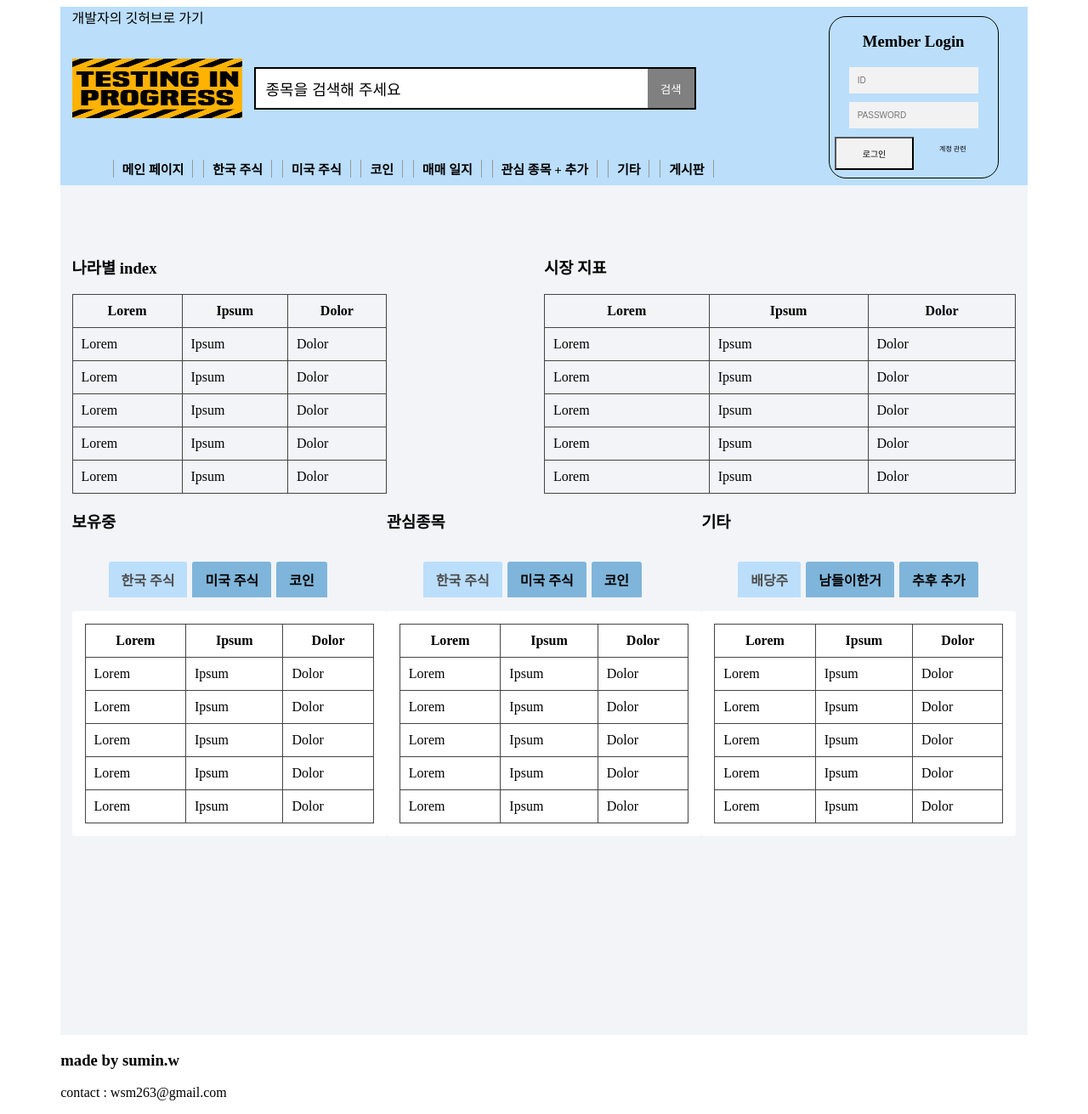
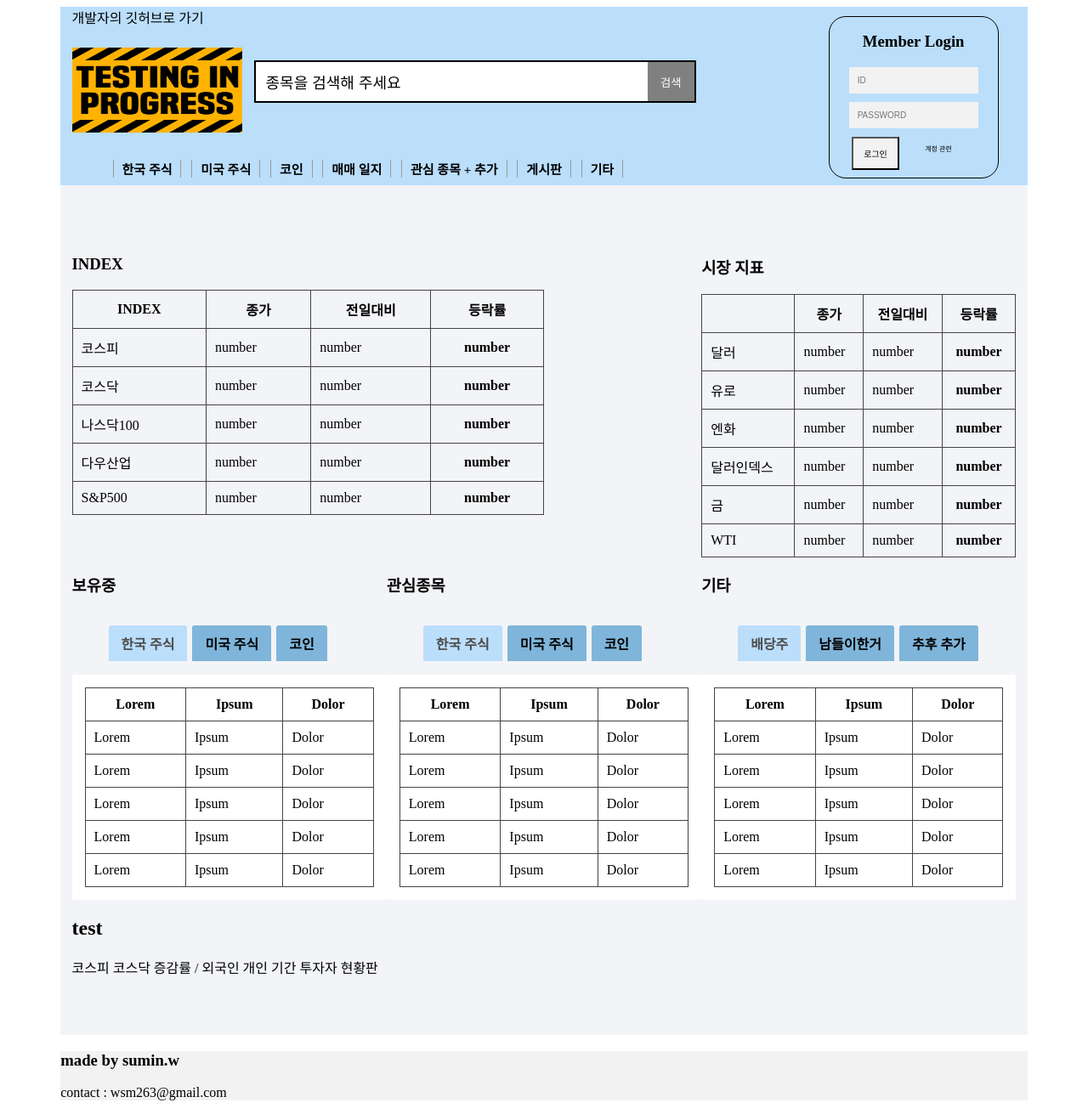
Before and after one commit to suminwooo/Flask_web_making, a Flask app: page / in a window 1280 px wide. Shown: the whole page at 85% size. Run offline with Flask 2, Linux system fonts and the light colour scheme.

Commit message:
20200720

```diff
--- a/static/main_page.css
+++ b/static/main_page.css
@@ -12,8 +12,6 @@
     text-decoration: underline; /* 마우스 커서가 올라갔을 때 밑줄을 생성*/
 }
 
-/* ######################################헤더 부분###################################### */
-
 header {
     background: #BBDEFB;
     margin: auto; /* header의 양쪽 여백(margin)을 동등하게 맞춤 -> 수평가운데정렬 */
@@ -26,6 +24,30 @@
     padding-left : 10pt;
     padding-right : 10pt;
 }
+
+main {
+    background: #f2f4f7;
+    margin: auto; /* header의 양쪽 여백(margin)을 동등하게 맞춤 -> 수평가운데정렬 */
+    width: 90%;
+    height: 1000px;
+    position: relative;
+    padding-top : 5%;
+    padding-bottom : 5%;
+    padding-left : 10pt;
+    padding-right : 10pt;
+    display: fixed;
+}
+
+footer {
+    background:#f2f2f2;
+    margin : auto;
+    width: 90%;
+}
+
+
+/* ######################################헤더 부분###################################### */
+
+
 fieldset {
     border: none; /* 기본 border 없애기 */
 }
@@ -58,10 +80,7 @@
   }
 /* 이미지 부분 */
 
-.img_logo {
-    width: 200px;
-    height: 70px;
-}
+/*에러나서 이미지만 html에 포함*/
 
 /* 검색 박스 부분 */
 
@@ -126,9 +145,9 @@
     background: #f2f2f2;
     padding: 10px;
     font-size: 10px;
-    width = 50%;
-    float: left; width: 50%;
-    margin: 0;
+    float: left;
+    width: 30%;
+    margin-left: 20;
 }
 
 p.register {
@@ -168,18 +187,6 @@
 
 /* ######################################main 부분###################################### */
 
-main {
-    background: #f2f4f7;
-    margin: auto; /* header의 양쪽 여백(margin)을 동등하게 맞춤 -> 수평가운데정렬 */
-    width: 90%;
-    height: 1000px;
-    position: relative;
-    padding-top : 5%;
-    padding-bottom : 5%;
-    padding-left : 10pt;
-    padding-right : 10pt;
-    display: fixed;
-}
 
 .main_container{
     display: grid;
@@ -188,38 +195,43 @@
 
 .container_main1{
     grid-column-start: 1;
-    grid-column-end: 3;
-    grid-row-start: 1;
-    grid-row-end: 3;
+    grid-column-end: 4;
+    grid-row-start: 2;
+    grid-row-end: 4;
 }
 
 .container_main2{
-    grid-column-start: 4;
+    grid-column-start: 5;
     grid-column-end: 7;
-    grid-row-start: 1;
-    grid-row-end: 3;
+    grid-row-start: 2;
+    grid-row-end: 4;
 }
 
 .container_main3{
     grid-column-start: 1;
     grid-column-end: 3;
-    grid-row-start: 4;
-    grid-row-end: 6;
+    grid-row-start: 5;
+    grid-row-end: 7;
 }
 
 .container_main4{
     grid-column-start: 3;
     grid-column-end: 5;
-    grid-row-start: 4;
-    grid-row-end: 6;
+    grid-row-start: 5;
+    grid-row-end: 7;
 }
 
 .container_main5{
     grid-column-start: 5;
     grid-column-end: 7;
-    grid-row-start: 4;
-    grid-row-end: 6;
+    grid-row-start: 5;
+    grid-row-end: 7;
 }
+
+#today_ant {
+    color: red;
+}
+
 /*----- table -----*/
 
 table {
@@ -290,11 +302,3 @@
 .tab.active {
 	display:block;
 }
-
-/* ######################################footer 부분###################################### */
-
-footer {
-    background: white;
-    margin : auto;
-    width: 90%;
-}
--- a/templates/coin.html
+++ b/templates/coin.html
@@ -1,7 +1,7 @@
 {% extends 'base.html' %}
 
-{% block main %}
-  <div class="main">
+{% block  %}
+  <div class="">
       <p>코인</p>
   </div>
 {% endblock %}
--- a/templates/main_page.html
+++ b/templates/main_page.html
@@ -1,86 +1,31 @@
-<!doctype html>
-<html>
+{% extends 'base.html' %}
 
-<head>
-  <meta charset="utf-8">
-  <title>웹 개발 테스트용</title>
-  <link rel=stylesheet type=text/css href="../static/main_page.css">
-</head>
-
-<body>
-  <header>
-    <div class = "links">
-      <a href="https://github.com/suminwooo" >개발자의 깃허브로 가기</a>
-    </div>
-    <a href="/"><img src="../resource/test.png" class="img_logo"/></a> <!-- 왜 파이썬으론 안되는 걸까??? !-->
-
-    <form>
-      <fieldset>
-        <legend class="visually-hidden"> 종목 검색란 </legend>
-        <div class="search_box" >
-          <input type="text" maxlength="225" tabindex="1" value="종목을 검색해 주세요"
-                 onclick="this.value='';"/>
-          <button type="submit" tabindex="2">
-            검색 <!--검색 누르는 버튼-->
-          </button>
-        </div>
-      </fieldset>
-    </form>
-
-  <div class="login">
-    <h3> Member Login </h3>
-    <form class="login-form">
-      <input type="text" placeholder="ID"/>
-      <input type="password" placeholder="PASSWORD"/>
-      <div class="check_register">
-        <button>로그인</button>
-        <p class="register"><a href="#">계정 관련</a></p>
-      </div>
-    </form>
-  </div>
-
-  <nav>
-    <div class="nav_items">
-      <ul>
-        <li><a href="/"> 메인 페이지</a></li>
-        <li><a href="/"> 한국 주식</a></li>
-        <li><a href="/"> 미국 주식</a></li>
-        <li><a href="/"> 코인</a></li>
-        <li><a href="/"> 매매 일지</a></li>
-        <li><a href="/"> 관심 종목 + 추가</a></li>
-        <li><a href="/"> 기타</a></li>
-        <li><a href="/"> 게시판</a></li>
-      </ul>
-    </div>
-  </nav>
-  </header>
-
-  <main>
+{% block main %}
   <div class="main_container">
 
     <div class="container_main1">
-      <h3>나라별 index</h3>
+      <h3>INDEX</h3>
       <table>
         <thead>
           <tr>
-          <th>Lorem</th><th>Ipsum</th><th>Dolor</th>
+           <th>INDEX</th><th>종가</th><th>전일대비</th><th>등락률</th>
           </tr>
         </thead>
         <tbody>
       <tr>
-          <td>Lorem</td><td>Ipsum</td><td>Dolor</td>
+      <td>코스피</td><td>number</td><td>number</td><th>number</th>
       </tr>
       <tr>
-          <td>Lorem</td><td>Ipsum</td><td>Dolor</td>
+      <td>코스닥</td><td>number</td><td>number</td><th>number</th>
       </tr>
       <tr>
-          <td>Lorem</td><td>Ipsum</td><td>Dolor</td>
+      <td>나스닥100</td><td>number</td><td>number</td><th>number</th>
       </tr>
       <tr>
-          <td>Lorem</td><td>Ipsum</td><td>Dolor</td>
+      <td>다우산업</td><td>number</td><td>number</td><th>number</th>
       </tr>
       <tr>
-          <td>Lorem</td><td>Ipsum</td><td>Dolor</td>
+      <td>S&P500</td><td>number</td><td>number</td><th>number</th>
       </tr>
       </tbody>
       </table>
@@ -91,24 +36,27 @@
       <table>
         <thead>
           <tr>
-            <th>Lorem</th><th>Ipsum</th><th>Dolor</th>
+            <th></th><th>종가</th><th>전일대비</th><th>등락률</th>
           </tr>
         </thead>
         <tbody>
       <tr>
-            <td>Lorem</td><td>Ipsum</td><td>Dolor</td>
+      <td>달러</td><td>number</td><td>number</td><th>number</th>
       </tr>
       <tr>
-            <td>Lorem</td><td>Ipsum</td><td>Dolor</td>
+      <td>유로</td><td>number</td><td>number</td><th>number</th>
       </tr>
       <tr>
-            <td>Lorem</td><td>Ipsum</td><td>Dolor</td>
+      <td>엔화</td><td>number</td><td>number</td><th>number</th>
       </tr>
       <tr>
-            <td>Lorem</td><td>Ipsum</td><td>Dolor</td>
+      <td>달러인덱스</td><td>number</td><td>number</td><th>number</th>
       </tr>
       <tr>
-            <td>Lorem</td><td>Ipsum</td><td>Dolor</td>
+      <td>금</td><td>number</td><td>number</td><th>number</th>
+      </tr>
+      <tr>
+      <td>WTI</td><td>number</td><td>number</td><th>number</th>
       </tr>
       </tbody>
       </table>
@@ -392,18 +340,10 @@
         </div>
       </div>
     </div>
-
   </div>
 
-
-
-  </main>
-
-  <footer>
-    <h3>made by sumin.w</h3>
-    <p>contact : wsm263@gmail.com</p>
-  </footer>
-
-</body>
-
-</html>
+  <div class="today_ant">
+    <h2>test</h2>
+    <p>코스피 코스닥 증감률 / 외국인 개인 기간 투자자 현황판 </p>
+  </div>
+{% endblock %}
--- a/test.py
+++ b/test.py
@@ -5,44 +5,47 @@
 
 @app.route('/')
 def main_page():
-    return render_template('main_page.html')
+    return render_template("main_page.html")
 
-# @app.route('/korea_stock')
-# def korea_stock():
-#     return '국내주식 만드는 곳'
-#
-# @app.route('/korea_stock/<kr_stock>')
-# def get_kr_stock(kr_stock):
-#     return 'profile : ' + kr_stock
-#
-# @app.route('/us_stock')
-# def us_stock():
-#     return '해외주식 만드는 곳'
-#
-# @app.route('/us_stock/<us_stock>')
-# def get_us_stock(us_stock):
-#     return 'profile : ' + us_stock
-#
-# @app.route('/coin')
-# def coin():
-#     return '코인 만드는 곳'
-#
-# @app.route('/coin/<coin_name>')
-# def get_coin(coin_name):
-#     return 'profile : ' + coin_name
-#
-# @app.route('/daily')
-# def daily():
-#     return '매매일지'
-#
-# @app.route('/add_check')
-# def add_check():
-#     return '관심 종목 + 종목 추가'
-#
-# @app.route('/etc')
-# def etc():
-#     return '기타'
+@app.route('/korea_stock')
+def korea_stock():
+    return render_template('korea_stock.html')
 
+@app.route('/korea_stock/<kr_stock>')
+def get_kr_stock(kr_stock):
+    return 'profile : '+kr_stock
+
+@app.route('/us_stock')
+def us_stock():
+    return render_template('us_stock.html')
+
+@app.route('/us_stock/<us_stock>')
+def get_us_stock(us_stock):
+    return 'profile : ' + us_stock
+
+@app.route('/coin')
+def coin():
+    return render_template('us_stock.html')
+
+@app.route('/coin/<coin_name>')
+def get_coin(coin_name):
+    return 'profile : ' + coin_name
+
+@app.route('/sales_log')
+def sales_log():
+    return render_template('sales_log.html')
+
+@app.route('/add_check')
+def add_check():
+    return render_template('add_check.html')
+
+@app.route('/twit') # 게시판 : 추후 타임라인처럼 해보기
+def twit():
+    return render_template('twit.html')
+
+@app.route('/etc')
+def etc():
+    return render_template('etc.html')
 
 if __name__ == '__main__':
     app.run()
```
Also changed, not shown: 크롤링.py (added, +98 -0 lines), 크롤링_test.py (added, +13 -0 lines), resource/test.png (deleted), templates/해야할것/add.html (deleted), templates/해야할것/cheking.html (deleted), templates/해야할것/coin.html (deleted), templates/해야할것/daily.html (deleted), templates/해야할것/etc.html (deleted), templates/해야할것/korea_stock.html (deleted), templates/해야할것/public_timeline.html (deleted), templates/해야할것/us_stock.html (deleted). Lines whose indentation alone changed are shown as unchanged.
